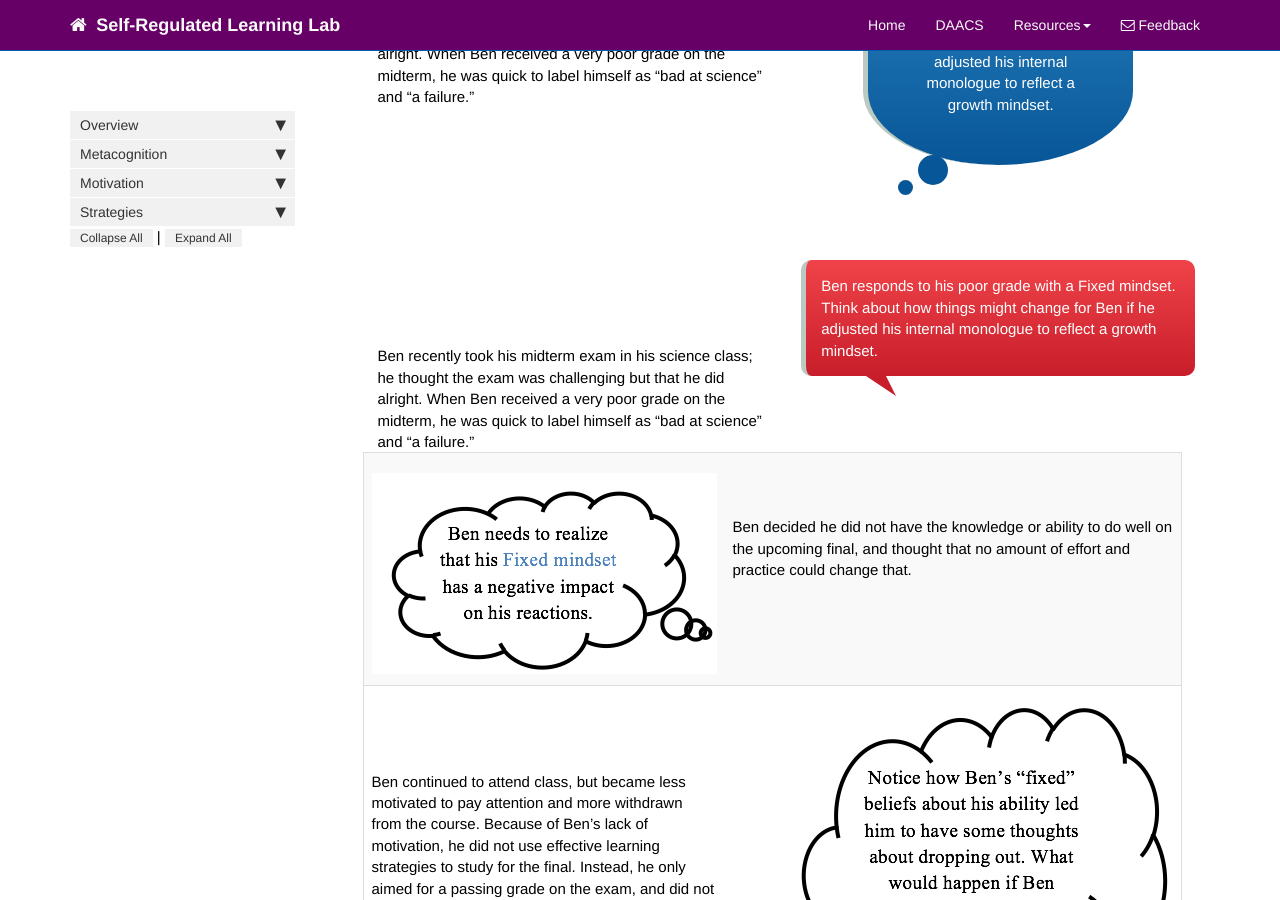
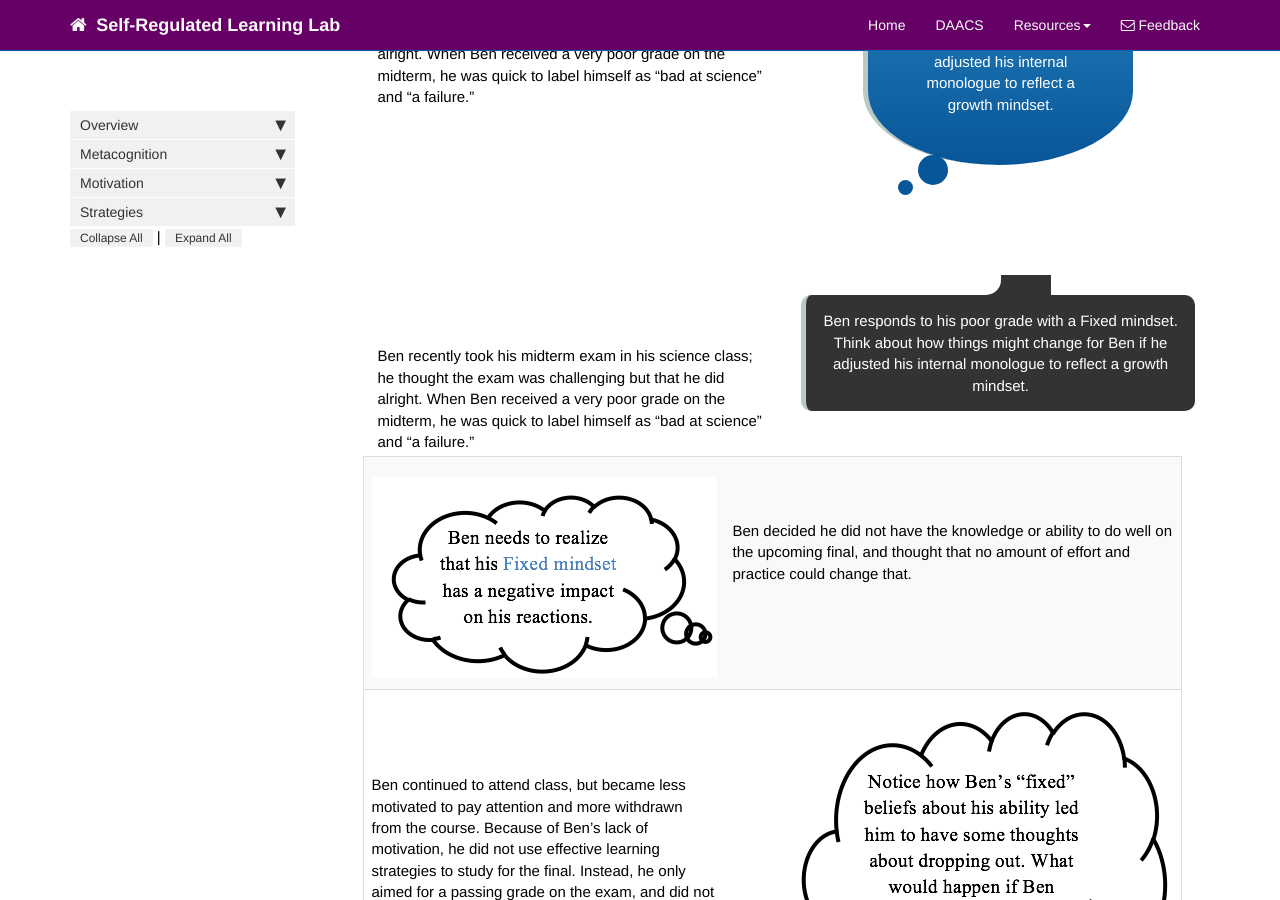
Before and after one commit to dfranklin02/SRL, a Jekyll site: the page built from docs/pages/motivation/mindset_profile.md, in a window 1280 px wide and 900 px high, scrolled down 506 px. Built offline with Jekyll 4.4.1, drawn with Linux system fonts in a browser that asks for light colours; nearby versions of some CDN libraries; comment, search, counter and statistics services are not loaded.

Commit message:
Update mindset_profile.md

```diff
--- a/docs/pages/motivation/mindset_profile.md
+++ b/docs/pages/motivation/mindset_profile.md
@@ -28,7 +28,7 @@ Ben responds to his poor grade with a Fixed mindset. Think about how things migh
 
 <div class="col-md-6" style="margin-top: 100px"> <!-- Adjust the margin-top until the text displays where you want -->
 Ben recently took his midterm exam in his science class; he thought the exam was challenging but that he did alright. When Ben received a very poor grade on the midterm, he was quick to label himself as “bad at science” and “a failure.”
-</div><div class="col-md-6"><blockquote class="triangle-obtuse">
+</div><div class="col-md-6"><blockquote class="pinched">
 Ben responds to his poor grade with a Fixed mindset. Think about how things might change for Ben if he adjusted his internal monologue to reflect a growth mindset.
 </blockquote></div>
 
```
